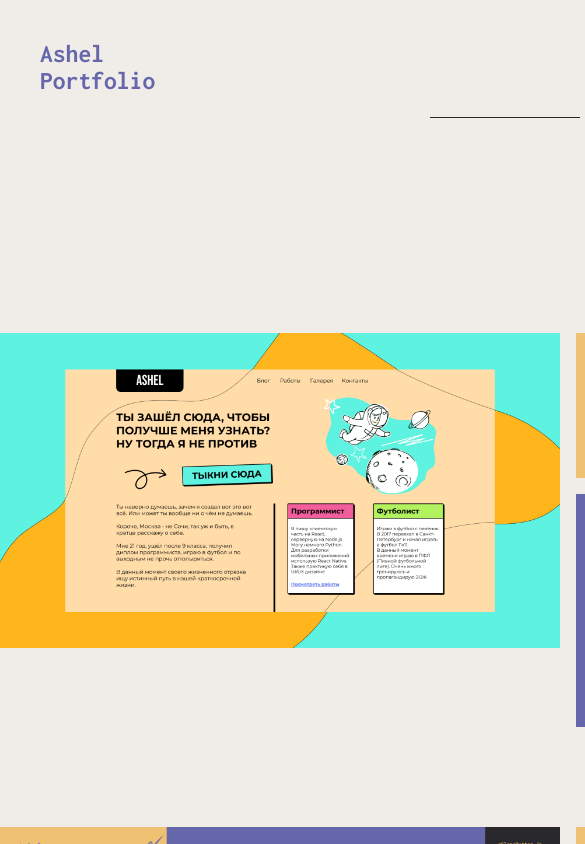
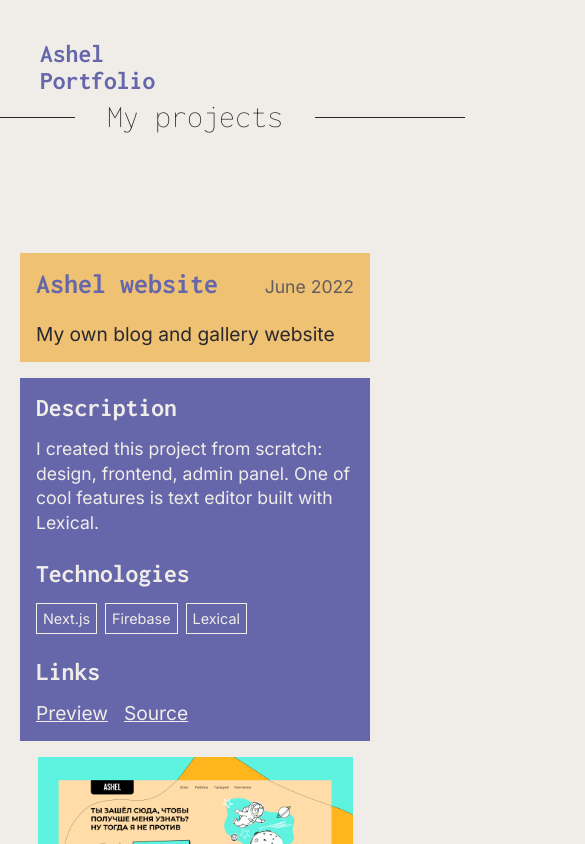
Before and after one commit to 7evenUp/ashel-portfolio, a React (Create React App) app: page /projects in a window 390 px wide. Shown: the top 844 px of the page, 585 px wide, since content can reach past the window. Built offline with nearby package versions, Linux system fonts and the light colour scheme.

Commit message:
Finished projects responsive styling

```diff
--- a/src/components/Footer/Footer.module.scss
+++ b/src/components/Footer/Footer.module.scss
@@ -178,6 +178,10 @@
     @include mixins.font-inter-regular;
     font-size: 3.2rem;
     color: colors.$beige;
+
+    @include mixins.phone {
+      text-align: center;
+    }
   }
 
   &_links {
--- a/src/components/Project/Project.module.scss
+++ b/src/components/Project/Project.module.scss
@@ -5,13 +5,31 @@
   width: 100%;
   display: flex;
   gap: 16px;
+
+  @include mixins.tablet {
+    flex-direction: column-reverse;
+  }
 }
 
 .image_wrapper {
   flex-basis: 40%;
 
+  @include mixins.tablet {
+    display: flex;
+    justify-content: center;
+    align-items: center;
+  }
+
   img {
     max-width: 100%;
+    height: 300px;
+    object-fit: cover;
+    min-height: 200px;
+
+    @include mixins.tablet {
+      max-width: 90%;
+      height: auto;
+    }
   }
 }
 
@@ -27,6 +45,14 @@
     gap: 24px;
     padding: 32px;
     background-color: colors.$secondary;
+
+    @include mixins.small-laptop {
+      padding: 24px;
+    }
+
+    @include mixins.phone {
+      padding: 16px;
+    }
   }
 
   &_bottom {
@@ -34,9 +60,22 @@
     background-color: colors.$primary;
     display: flex;
     justify-content: space-between;
+    gap: 24px;
+
+    @include mixins.small-laptop {
+      padding: 24px;
+    }
+
+    @include mixins.phone {
+      padding: 16px;
+    }
+
+    @include mixins.phone {
+      flex-direction: column-reverse;
+    }
 
     &_left {
-      flex: 50%;
+      flex: 45%;
       display: flex;
       flex-direction: column;
       gap: 24px;
@@ -49,6 +88,10 @@
         font-size: 2.4rem;
         line-height: 140%;
         color: colors.$white;
+
+        @include mixins.small-laptop {
+          font-size: 2.2rem;
+        }
       }
     }
   }
@@ -65,11 +108,19 @@
     flex-wrap: wrap;
     gap: 16px;
 
+    @include mixins.big-tablet {
+      gap: 8px;
+    }
+
     span {
       border: 1px solid colors.$white;
       color: colors.$white;
       font-size: 1.8rem;
       padding: 8px;
+
+      @include mixins.big-tablet {
+        padding: 6px;
+      }
     }
   }
 
@@ -95,16 +146,27 @@
   display: flex;
   justify-content: space-between;
   align-items: baseline;
+  gap: 16px;
 
   h2 {
     @include mixins.font-inconsolata-bold;
     color: colors.$primary;
     font-size: 4rem;
+    max-width: 320px;
+
+    @include mixins.phone {
+      font-size: 3.5rem;
+    }
   }
 
   span {
     font-size: 2.4rem;
     color: colors.$gray;
+    flex-shrink: 0;
+
+    @include mixins.phone {
+      font-size: 2.2rem;
+    }
   }
 }
 
@@ -112,4 +174,8 @@
   width: 60%;
   font-size: 2.4rem;
   color: colors.$black;
+
+  @include mixins.phone {
+    width: 100%;
+  }
 }
--- a/src/pages/Projects/Projects.module.scss
+++ b/src/pages/Projects/Projects.module.scss
@@ -7,6 +7,19 @@
   display: flex;
   flex-direction: column;
   gap: 200px;
+
+  @include mixins.desktop {
+    width: calc(100% - 10rem);
+    margin-inline: auto;
+  }
+
+  @include mixins.tablet {
+    gap: 120px;
+  }
+
+  @include mixins.small-tablet {
+    width: calc(100% - 5rem);
+  }
 }
 
 .projects {
@@ -14,3 +27,17 @@
   flex-direction: column;
   gap: 100px;
 }
+
+.computer_footer {
+  @include mixins.small-laptop {
+    display: none;
+  }
+}
+
+.mobile_footer {
+  display: none;
+
+  @include mixins.small-laptop {
+    display: block;
+  }
+}
--- a/src/pages/Projects/Projects.tsx
+++ b/src/pages/Projects/Projects.tsx
@@ -5,6 +5,7 @@ import styles from './Projects.module.scss'
 
 const Projects = () => {
   return (
+    <>
       <div className={styles.container}>
         <SectionHeading heading='My projects' />
 
@@ -12,8 +13,15 @@ const Projects = () => {
           {projects.map((project, i) => <Project key={i} {...project} />)}
         </div>
 
+        <div className={styles.computer_footer}>
           <Footer />
         </div>
+      </div>
+
+      <div className={styles.mobile_footer}>
+        <Footer />
+      </div>
+    </>
   )
 }
 
```
Lines whose indentation alone changed are shown as unchanged.
